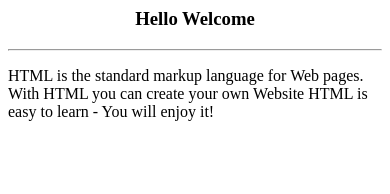
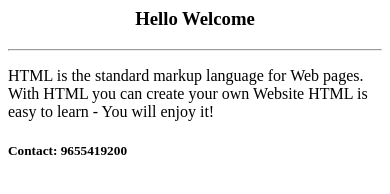
Before and after one commit to lurdhu/sample, a plain HTML site: page index.html in a window 390 px wide. Drawn offline with Linux system fonts and the light colour scheme.

Commit message:
To add the phone number

```diff
--- a/index.html
+++ b/index.html
@@ -8,3 +8,5 @@
 With HTML you can create your own Website
 HTML is easy to learn - You will enjoy it!
 </p>
+
+<h5> Contact: 9655419200</h5>
```
